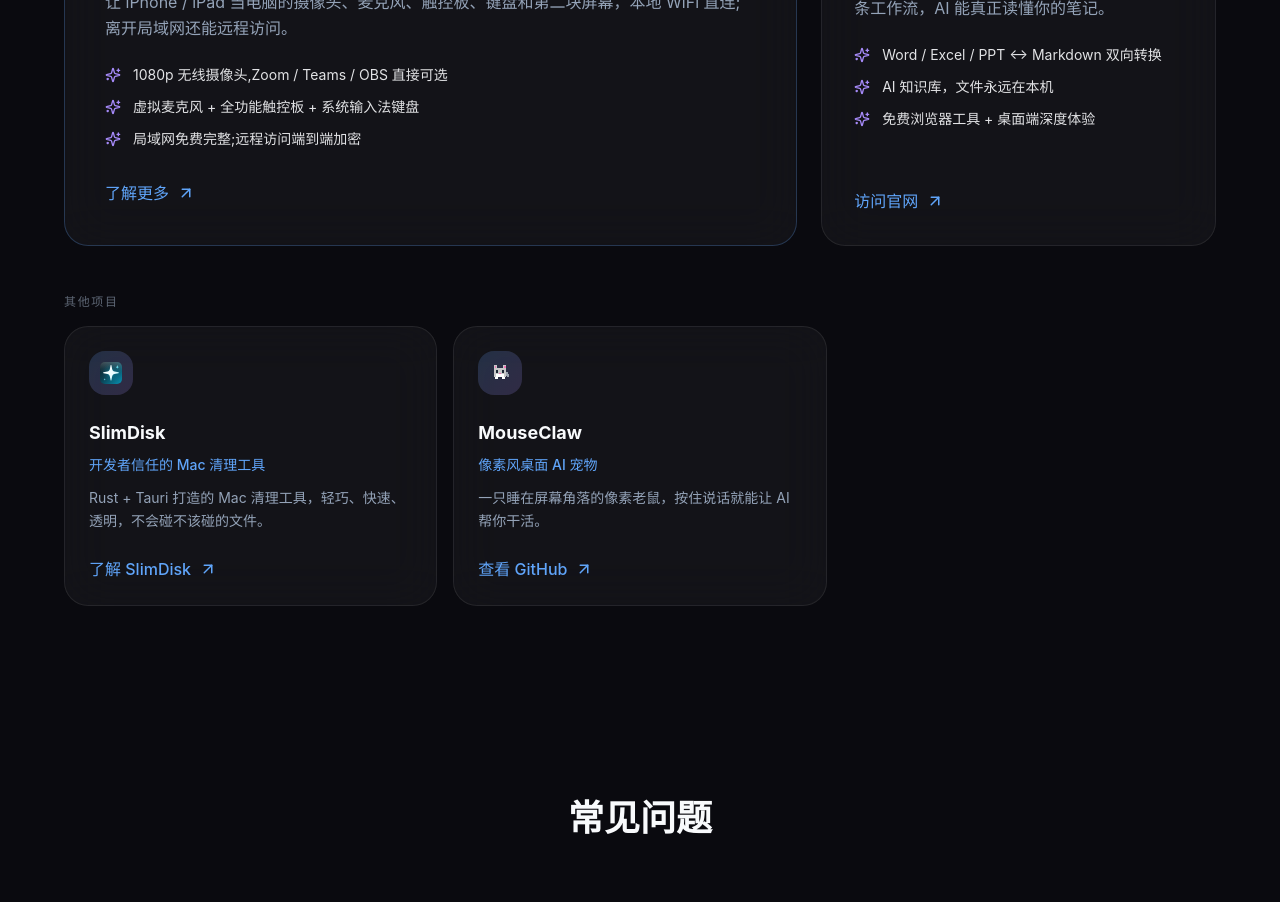
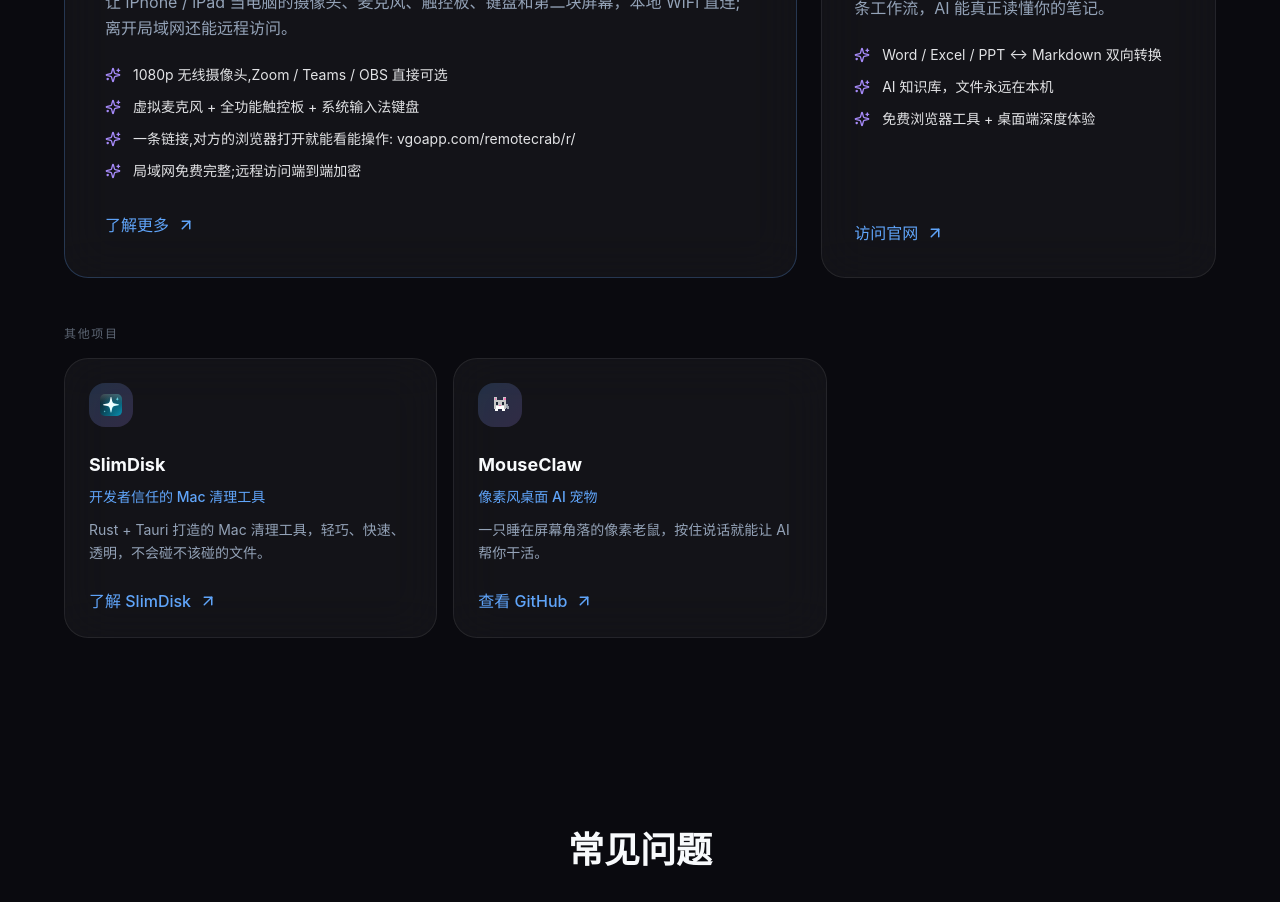
Before and after one commit to edwin-hao-ai/VGOAPP, a React (Vite) app: page / in a window 1280 px wide. Shown: the part 1180-2082 px from the top of the page. Built offline with nearby package versions, Linux system fonts and the light colour scheme.

Commit message:
首页：RemoteCrab 卡加一条「一条链接，对方的浏览器就能看能操作」

```diff
--- a/src/i18n/translations.ts
+++ b/src/i18n/translations.ts
@@ -121,6 +121,12 @@ export const translations = {
         features: [
           '1080p 无线摄像头,Zoom / Teams / OBS 直接可选',
           '虚拟麦克风 + 全功能触控板 + 系统输入法键盘',
+          // **The one sentence worth repeating on the family page.** Everything
+          // else here is "the phone is the peripheral"; this is the only line
+          // that says a *browser* on someone else's machine can drive this one.
+          // It stays a bullet: the tagline is fixed by the 90-day rule in
+          // GROWTH.md, and a product-family page is the wrong place for a form.
+          '一条链接,对方的浏览器打开就能看能操作: vgoapp.com/remotecrab/r/',
           '局域网免费完整;远程访问端到端加密',
         ],
         linkLabel: '了解更多',
@@ -247,6 +253,9 @@ export const translations = {
         features: [
           '1080p wireless camera, selectable in Zoom / Teams / OBS',
           'Virtual microphone + full trackpad + system keyboard',
+          // The browser line: the only one here that is not "the phone is the
+          // peripheral" — see the Chinese side for why it is a bullet.
+          'One link, opened in their browser — see and operate this computer: vgoapp.com/remotecrab/r/',
           'Free and complete on your LAN; remote access is end-to-end encrypted',
         ],
         linkLabel: 'Learn more',
```
